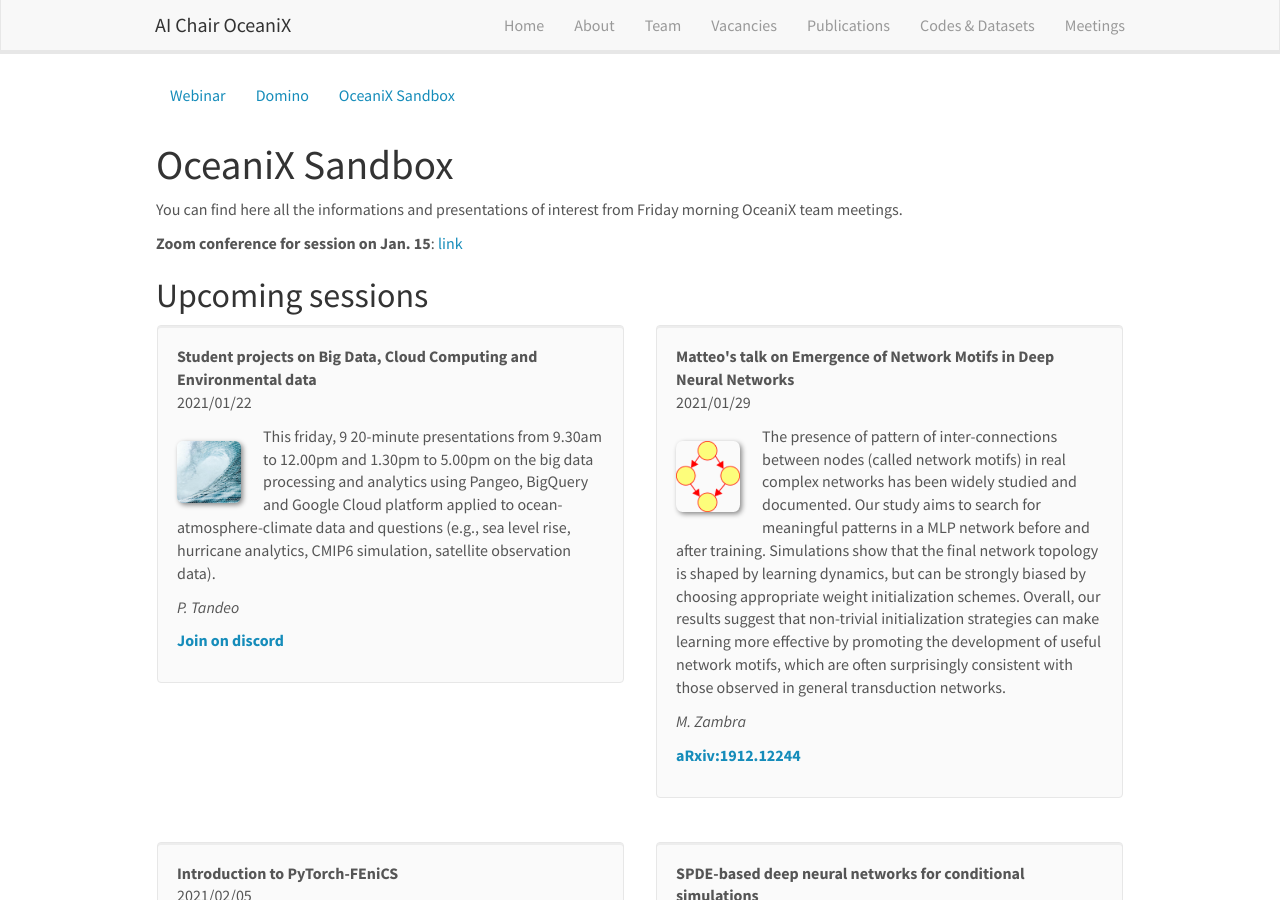
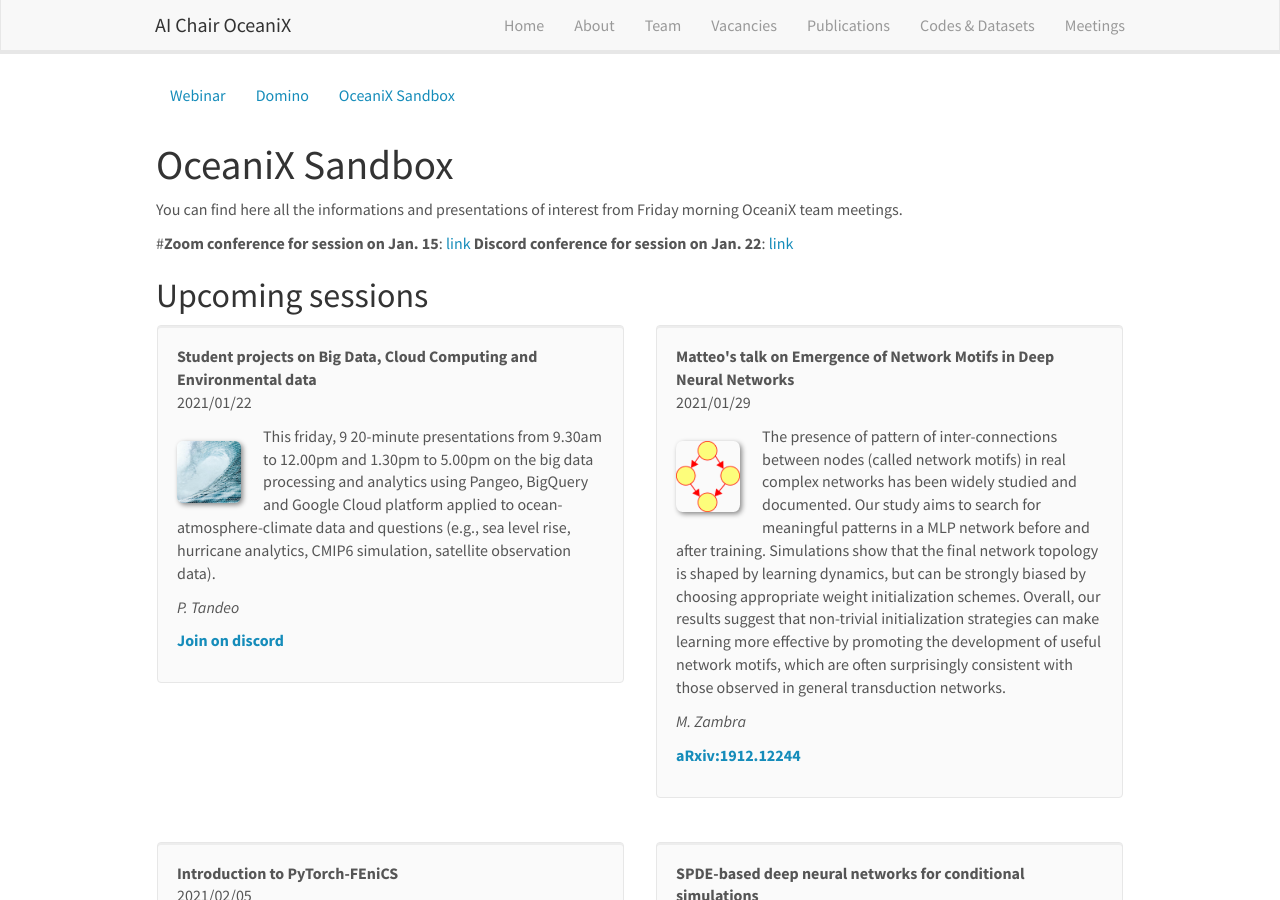
Before and after one commit to CIA-Oceanix/CIA-Oceanix.github.io, a Jekyll site: the page built from _pages/oceanix_sandbox.md, in a window 1280 px wide and 900 px high. Built offline with Jekyll 4.4.1, drawn with Linux system fonts in a browser that asks for light colours; nearby versions of some CDN libraries.

Commit message:
Update oceanix_sandbox.md

```diff
--- a/_pages/oceanix_sandbox.md
+++ b/_pages/oceanix_sandbox.md
@@ -10,8 +10,8 @@ permalink: /oceanix_sandbox
 
 You can find here all the informations and presentations of interest from Friday morning OceaniX team meetings.
 
-**Zoom conference for session on Jan. 15**: [link](https://imt-atlantique.zoom.us/j/94083764667?pwd=RFN5aXJwN1N5bjVRUWY2ckRNWjVjQT09)
-
+#**Zoom conference for session on Jan. 15**: [link](https://imt-atlantique.zoom.us/j/94083764667?pwd=RFN5aXJwN1N5bjVRUWY2ckRNWjVjQT09)
+**Discord conference for session on Jan. 22**: [link]( https://discord.gg/UeGnaT3k)
 ## Upcoming sessions
 
 
```
